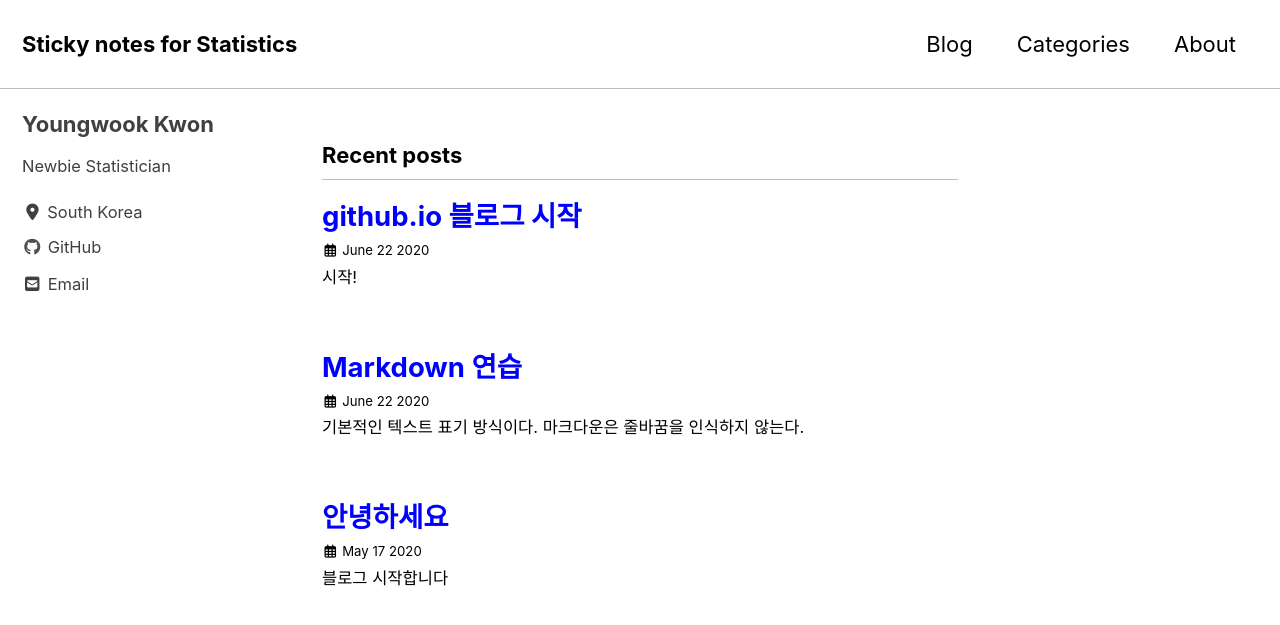
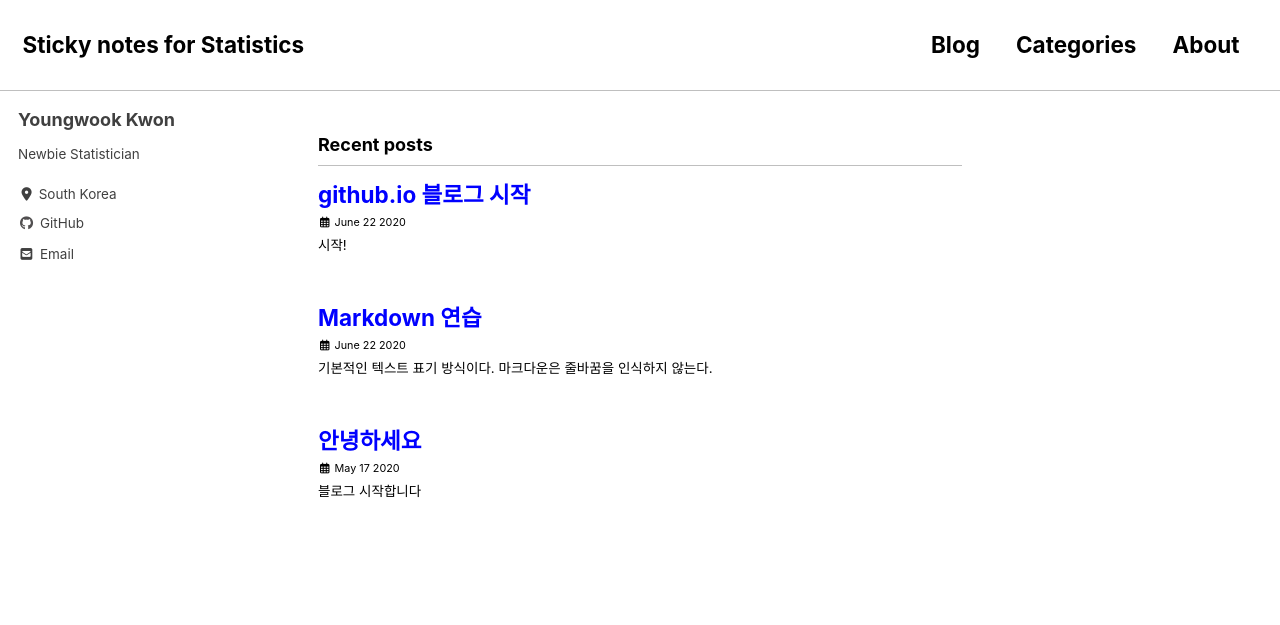
Before and after one commit to YoungukKwon/YoungukKwon.github.io, a Jekyll site: the page built from index.html, in a window 1280 px wide and 900 px high. Shown: the top 625 px of the window. Built offline with Jekyll 4.4.1, drawn with Linux system fonts in a browser that asks for light colours; cached includes are drawn as plain includes; nearby versions of some CDN libraries; the list of posts is cut into pages by our own code.

Commit message:
make font-size 20px to 18px

```diff
--- a/_sass/minimal-mistakes/_masthead.scss
+++ b/_sass/minimal-mistakes/_masthead.scss
@@ -24,6 +24,8 @@
     -ms-flex-pack: justify;
     justify-content: space-between;
     font-family: $sans-serif-narrow;
+    font-size: $type-size-4;
+    font-weight: bold;
 
     @include breakpoint($x-large) {
       max-width: $max-width;
--- a/_sass/minimal-mistakes/_reset.scss
+++ b/_sass/minimal-mistakes/_reset.scss
@@ -15,11 +15,11 @@ html {
   }
 
   @include breakpoint($large) {
-    font-size: 20px;
+    font-size: 18px;
   }
 
   @include breakpoint($x-large) {
-    font-size: 22px;
+    font-size: 18px;
   }
 
   -webkit-text-size-adjust: 100%;
```
